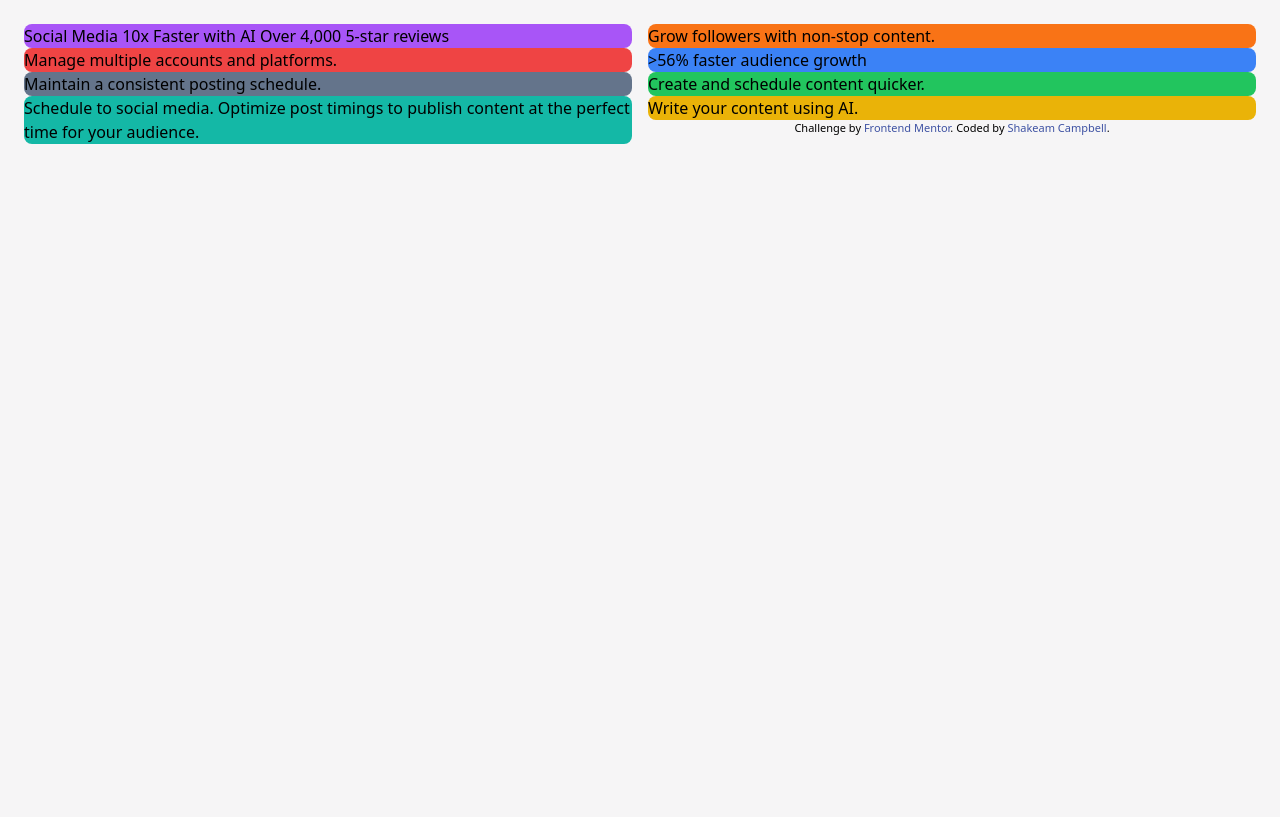
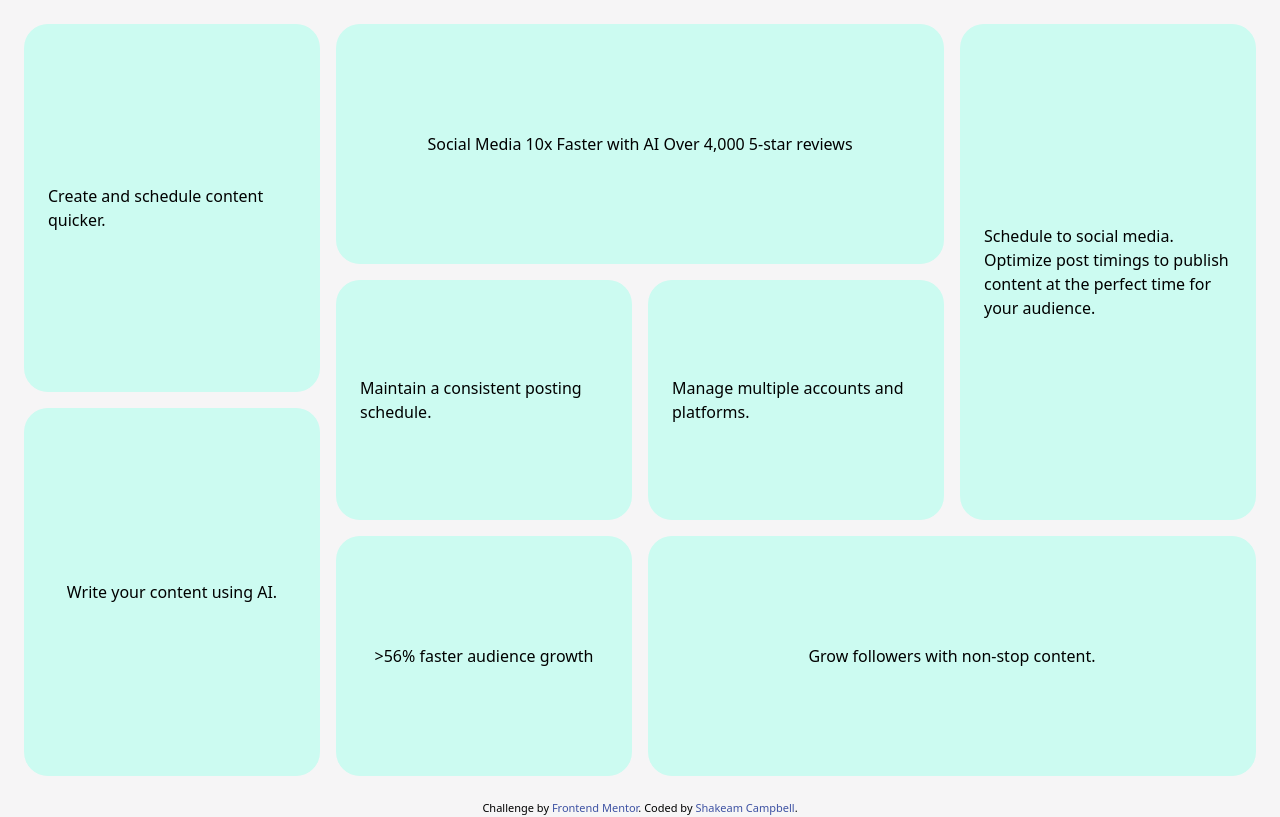
Before and after one commit to shakec/sba3DesDev, a plain HTML site: page index.html in a window 1280 px wide. Drawn offline with nearby package versions, Linux system fonts and the light colour scheme.

Commit message:
Bento grid is established

```diff
--- a/index.html
+++ b/index.html
@@ -19,41 +19,47 @@
   <title>Frontend Mentor | Bento grid</title>
 </head>
 
-<body class="bg-[#F6F5F6] font-[DM Sans] columns-3 gap-4  md:columns-2 sm:columns-1 justify-center p-6">
+<body class="bg-[#F6F5F6] font-[DM Sans] ">
 
-  <section id="socialMedia" class="bg-purple-500  rounded-lg min-vh-[50px">
+  <main class="flex h-screen w-full justify-center items-center p-6">
+
+    <div class="grid grid-cols-12 grid-rows-12 gap-4 h-full w-full">
+      <section id="1" class="bg-teal-100 col-span-3 row-span-6 rounded-3xl flex justify-center items-center p-6 ">
+        Create and schedule content quicker.
+      </section>
+
+      <section id="2" class="bg-teal-100 col-span-6 row-span-4 rounded-3xl flex justify-center items-center p-6 ">
         Social Media 10x Faster with AI
         Over 4,000 5-star reviews
       </section>
 
-  <section id="manage" class="bg-red-500  rounded-lg min-vh-[50px]">
-    Manage multiple accounts and platforms.
-  </section>
-
-  <section id="maintain" class="bg-slate-500  rounded-lg min-vh-[50px]">
-    Maintain a consistent posting schedule.
-  </section>
-
-  <section id="schedule" class="bg-teal-500  rounded-lg min-vh-[50px]">
+      <section id="3" class="bg-teal-100 col-span-3 row-span-8 rounded-3xl flex justify-center items-center p-6 ">
         Schedule to social media.
         Optimize post timings to publish content at the perfect time for your audience.
       </section>
 
-  <section id="grow" class="bg-orange-500  rounded-lg min-vh-[50px]">
-    Grow followers with non-stop content.
+      <section id="4" class="bg-teal-100 col-span-3 row-span-4 rounded-3xl flex justify-center items-center p-6 ">
+        Maintain a consistent posting schedule.
       </section>
 
-  <section id="stat" class="bg-blue-500  rounded-lg min-vh-[50px]">
+      <section id="5" class="bg-teal-100 col-span-3 row-span-4 rounded-3xl flex justify-center items-center p-6 ">
+        Manage multiple accounts and platforms.
+      </section>
+
+      <section id="6" class="bg-teal-100 col-span-3 row-span-6 rounded-3xl flex justify-center items-center p-6 ">
+        Write your content using AI.
+      </section>
+
+      <section id="8" class="bg-teal-100 col-span-3 row-span-4 rounded-3xl flex justify-center items-center p-6 ">
         >56% faster audience growth
       </section>
 
-  <section id="create" class="bg-green-500  rounded-lg min-vh-[50px]">
-    Create and schedule content quicker.
+      <section id="7" class="bg-teal-100 col-span-6 row-span-4 rounded-3xl flex justify-center items-center p-6 ">
+        Grow followers with non-stop content.
       </section>
+    </div>
 
-  <section id="write" class="bg-yellow-500  rounded-lg min-vh-[50px]">
-    Write your content using AI.
-  </section>
+  </main>
 
   <footer class="attribution">
     Challenge by <a href="https://www.frontendmentor.io?ref=challenge">Frontend Mentor</a>.
```
Lines whose indentation alone changed are shown as unchanged.
